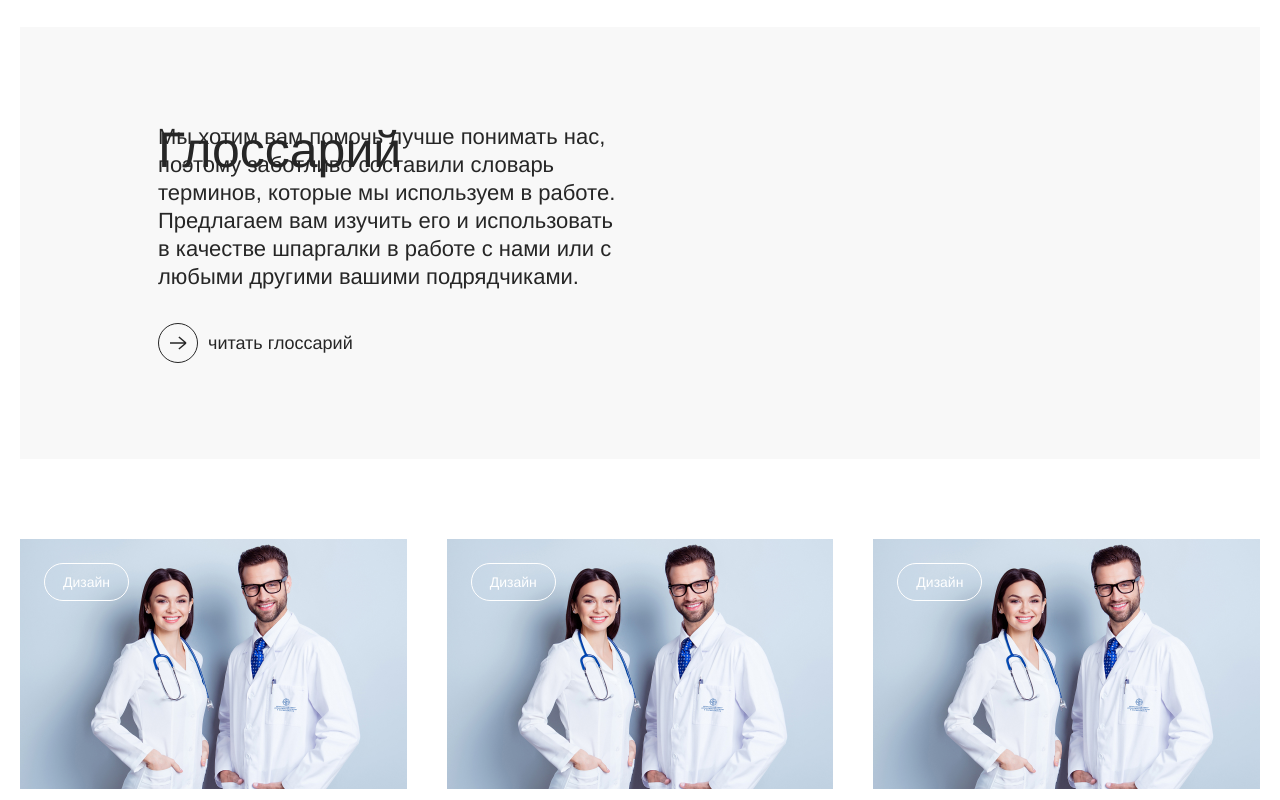
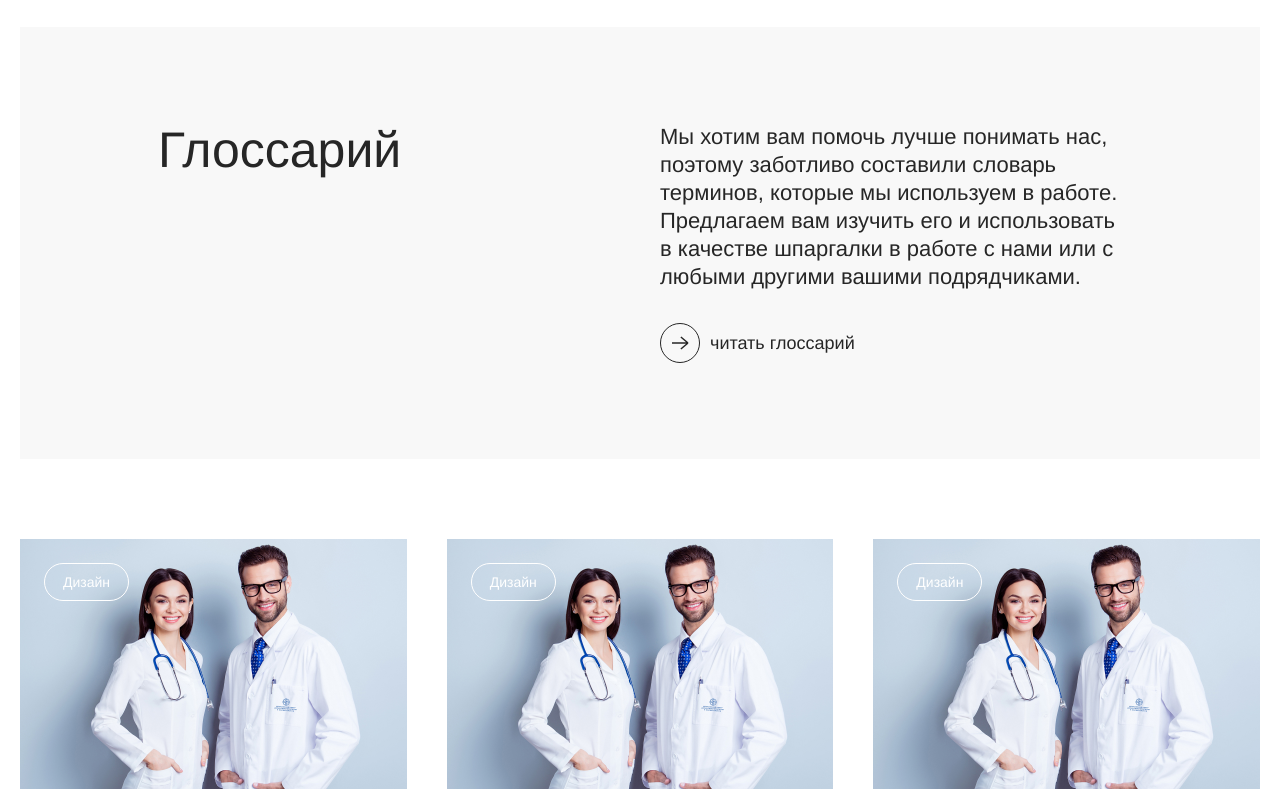
Before and after one commit to Viktor-Rybakov/idees-new, an Eleventy site: page src/pages/blog.njk in a window 1280 px wide. Shown: the part 1060-1860 px from the top of the page. Built offline with nearby package versions, Linux system fonts and the light colour scheme; Eleventy itself is replaced by a stand-in of ours; files that its build step writes are made by us from their sources; a web font is replaced by a local one.

Commit message:
Испавляет ошибки

```diff
--- a/src/styles/blocks/blog.scss
+++ b/src/styles/blocks/blog.scss
@@ -97,7 +97,7 @@
 
   @media (min-width: 800px) {
     grid-row: 1 / span 1;
-    grid-column: 1 / span 1;
+    grid-column: 2 / span 1;
     font-size: 22px;
     line-height: 28px;
   }
@@ -108,7 +108,7 @@
 
   @media (min-width: 800px) {
     grid-row: 2 / span 1;
-    grid-column: 1 / span 1;
+    grid-column: 2 / span 1;
   }
 }
 
@@ -124,7 +124,7 @@
 
   @media (min-width: 800px) {
     grid-row: 2 / span 1;
-    grid-column: 1 / span 1;
+    grid-column: 2 / span 1;
     flex-direction: row;
     justify-content: space-between;
     align-items: center;
```
